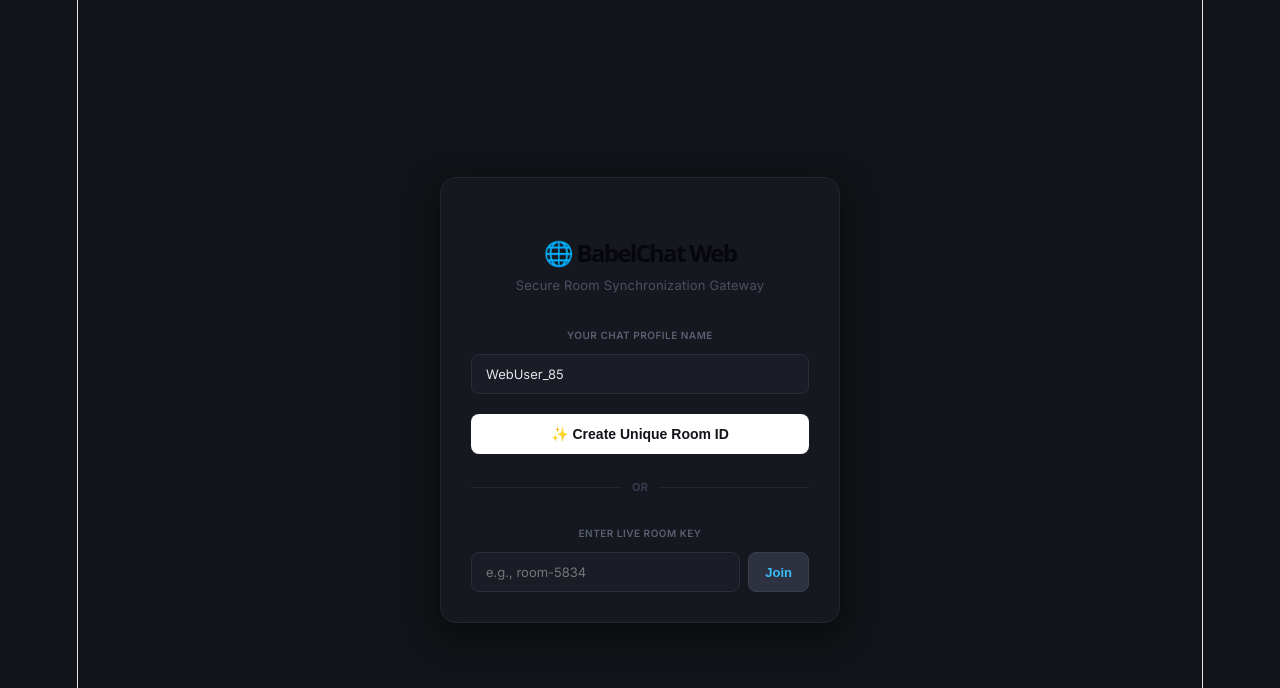
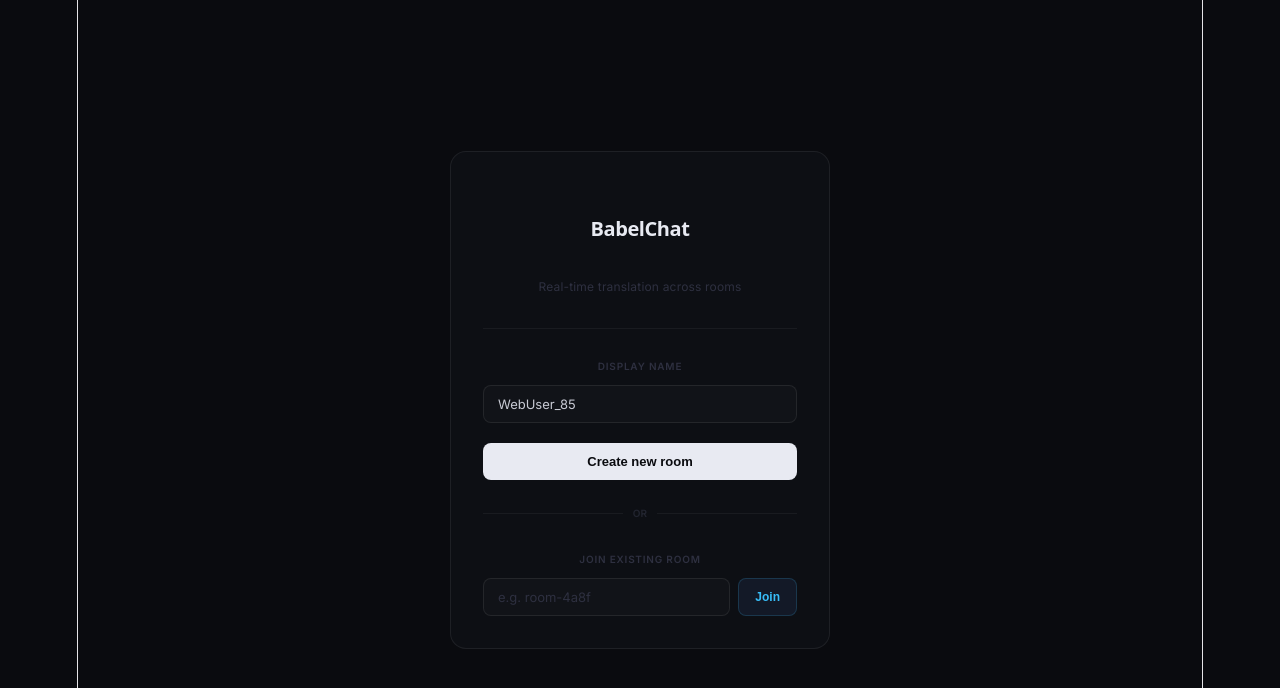
Before and after one commit to Jishnu-shukla/Task-schedular, a React app in the folder frontend/: page / in a window 1280 px wide. Shown: the top 688 px of the page. Built offline with nearby package versions, Linux system fonts and the light colour scheme; the HTML template or start-up script is replaced by a standard one.

Commit message:
Updated UI

```diff
--- a/frontend/src/App.jsx
+++ b/frontend/src/App.jsx
@@ -1,6 +1,5 @@
 import React, { useState, useEffect, useRef } from 'react';
 
-// Make sure this points to your live Render backend URL!
 const BACKEND_URL = 'https://task-schedular-qnt6.onrender.com/api/messages';
 
 const GlobalStyle = () => (
@@ -9,41 +8,51 @@ const GlobalStyle = () => (
     *, *::before, *::after { box-sizing: border-box; margin: 0; padding: 0; }
     html, body, #root {
       min-height: 100vh;
-      background: #111318;
-      color: #e2e4ea;
+      background: #0a0b0f;
+      color: #c8cad4;
       font-family: 'Inter', sans-serif;
+      -webkit-font-smoothing: antialiased;
     }
     input[type="text"], select {
-      background: #1a1d25;
-      border: 1px solid #2a2e3a;
-      color: #e2e4ea;
+      background: #111318;
+      border: 0.5px solid rgba(255,255,255,0.08);
+      color: #c8cad4;
       font-family: 'Inter', sans-serif;
       font-size: 13px;
-      padding: 11px 14px;
+      padding: 10px 14px;
       border-radius: 8px;
       width: 100%;
       outline: none;
+      transition: border-color 0.15s;
     }
+    input[type="text"]:focus, select:focus {
+      border-color: rgba(255,255,255,0.18);
+    }
+    input[type="text"]::placeholder { color: #2e3040; }
     select { cursor: pointer; }
-    @keyframes chatSlide {
-      from { opacity: 0; transform: translateY(10px); }
+    @keyframes slideUp {
+      from { opacity: 0; transform: translateY(6px); }
       to   { opacity: 1; transform: translateY(0); }
     }
   `}</style>
 );
 
+const FieldLabel = ({ children }) => (
+  <p style={{ fontSize: 10, color: '#2e3040', letterSpacing: '0.08em', fontWeight: 600, marginBottom: 6 }}>
+    {children}
+  </p>
+);
+
 export default function App() {
   const [messages, setMessages] = useState([]);
   const [username, setUsername] = useState('WebUser_' + Math.floor(Math.random() * 100));
-  const [room, setRoom] = useState(''); // Empty initially to show portal view
-  const [inputRoomId, setInputRoomId] = useState(''); // Tracks user typing a room code
+  const [room, setRoom] = useState('');
+  const [inputRoomId, setInputRoomId] = useState('');
   const [text, setText] = useState('');
   const [targetLanguage, setTargetLanguage] = useState('es');
   const [loading, setLoading] = useState(false);
-
   const chatEndRef = useRef(null);
 
-  // Updated to pass the current active room down to the backend query parameter strings
   const fetchMessages = async () => {
     if (!room) return;
     try {
@@ -57,7 +66,6 @@ export default function App() {
     chatEndRef.current?.scrollIntoView({ behavior: 'smooth' });
   }, [messages]);
 
-  // Sync loop triggers automatically whenever the active room selection updates
   useEffect(() => {
     fetchMessages();
     const id = setInterval(fetchMessages, 2000);
@@ -67,7 +75,6 @@ export default function App() {
   const handleSend = async (e) => {
     e.preventDefault();
     if (!text.trim()) return;
-
     setLoading(true);
     try {
       const res = await fetch(BACKEND_URL, {
@@ -77,66 +84,109 @@ export default function App() {
           username,
           originalText: text,
           targetLanguage,
-          room: room.trim().toLowerCase() // Attaches room parameter strings
+          room: room.trim().toLowerCase(),
         }),
       });
-      if (res.ok) {
-        setText('');
-        fetchMessages();
-      }
+      if (res.ok) { setText(''); fetchMessages(); }
     } catch {
-      alert("Could not reach chat server.");
+      alert('Could not reach chat server.');
     } finally {
       setLoading(false);
     }
   };
 
-  // Generates a dynamic random room hash identifier key string
   const handleCreateRoom = () => {
     const uniqueId = 'room-' + Math.random().toString(16).substring(2, 6);
     setRoom(uniqueId);
   };
 
-  // Drops player into input field parameter targets
   const handleJoinRoom = (e) => {
     e.preventDefault();
-    if (!inputRoomId.trim()) return alert("Please enter a Room ID!");
+    if (!inputRoomId.trim()) return alert('Please enter a Room ID.');
     setRoom(inputRoomId.trim().toLowerCase());
   };
 
-  // --- RENDERING BLOCK 1: GATEKEEPER ROOM LOBBY PORTAL CARD ---
+  /* ── PORTAL ─────────────────────────────────────────────── */
   if (!room) {
     return (
       <>
         <GlobalStyle />
-        <div style={{ display: 'flex', justifyContent: 'center', alignItems: 'center', minHeight: '100vh', padding: '20px' }}>
-          <div style={{ background: '#15181f', border: '1px solid #22262f', padding: '30px', borderRadius: '16px', width: '100%', maxWidth: '400px', boxShadow: '0 10px 30px rgba(0,0,0,0.5)' }}>
-            <h1 style={{ fontSize: '24px', fontWeight: 600, textAlign: 'center', marginBottom: '6px' }}>🌐 BabelChat Web</h1>
-            <p style={{ fontSize: '13px', color: '#4a5060', textAlign: 'center', marginBottom: '24px' }}>Secure Room Synchronization Gateway</p>
-
-            <div style={{ marginBottom: '20px' }}>
-              <label style={{ fontSize: '10px', color: '#5a6070', display: 'block', marginBottom: '6px', fontWeight: 600, letterSpacing: '0.05em' }}>YOUR CHAT PROFILE NAME</label>
-              <input type="text" value={username} onChange={e => setUsername(e.target.value)} placeholder="Username" />
+        <div style={{
+          display: 'flex', justifyContent: 'center', alignItems: 'center',
+          minHeight: '100vh', padding: 24,
+        }}>
+          <div style={{
+            background: '#0d0f14',
+            border: '0.5px solid rgba(255,255,255,0.07)',
+            borderRadius: 16,
+            padding: 32,
+            width: '100%', maxWidth: 380,
+          }}>
+            {/* Logo */}
+            <div style={{ textAlign: 'center', marginBottom: 28 }}>
+              <h1 style={{ fontSize: 20, fontWeight: 600, color: '#e8eaf2', letterSpacing: '-0.02em' }}>
+                BabelChat
+              </h1>
+              <p style={{ fontSize: 12, color: '#2e3040', marginTop: 4 }}>
+                Real-time translation across rooms
+              </p>
             </div>
 
-            <button onClick={handleCreateRoom} style={{ background: '#ffffff', color: '#111318', border: 'none', padding: '12px', borderRadius: '8px', width: '100%', fontWeight: 600, fontSize: '14px', cursor: 'pointer', marginBottom: '20px' }}>
-              ✨ Create Unique Room ID
+            {/* Divider */}
+            <div style={{ height: '0.5px', background: 'rgba(255,255,255,0.05)', marginBottom: 24 }} />
+
+            {/* Username */}
+            <FieldLabel>DISPLAY NAME</FieldLabel>
+            <input
+              type="text"
+              value={username}
+              onChange={e => setUsername(e.target.value)}
+              placeholder="Your name"
+              style={{ marginBottom: 20 }}
+            />
+
+            {/* Create */}
+            <button
+              onClick={handleCreateRoom}
+              style={{
+                background: '#e8eaf2', color: '#0a0b0f', border: 'none',
+                padding: '11px 0', borderRadius: 8, width: '100%',
+                fontWeight: 600, fontSize: 13, cursor: 'pointer',
+                marginBottom: 20,
+              }}
+            >
+              Create new room
             </button>
 
-            <div style={{ display: 'flex', alignItems: 'center', marginBottom: '20px', gap: '10px' }}>
-              <div style={{ flex: 1, height: '1px', background: '#22262f' }} />
-              <span style={{ fontSize: '11px', color: '#3a3f50', fontWeight: 600 }}>OR</span>
-              <div style={{ flex: 1, height: '1px', background: '#22262f' }} />
+            {/* OR */}
+            <div style={{ display: 'flex', alignItems: 'center', gap: 10, marginBottom: 20 }}>
+              <div style={{ flex: 1, height: '0.5px', background: 'rgba(255,255,255,0.05)' }} />
+              <span style={{ fontSize: 10, color: '#222530', fontWeight: 600 }}>OR</span>
+              <div style={{ flex: 1, height: '0.5px', background: 'rgba(255,255,255,0.05)' }} />
             </div>
 
-            <form onSubmit={handleJoinRoom}>
-              <label style={{ fontSize: '10px', color: '#5a6070', display: 'block', marginBottom: '6px', fontWeight: 600, letterSpacing: '0.05em' }}>ENTER LIVE ROOM KEY</label>
-              <div style={{ display: 'flex', gap: '8px' }}>
-                <input type="text" placeholder="e.g., room-5834" value={inputRoomId} onChange={e => setInputRoomId(e.target.value)} />
-                <button type="submit" style={{ background: '#2e3240', border: '1px solid #3a3f50', color: '#38bdf8', borderRadius: '8px', padding: '0 16px', fontWeight: 600, fontSize: '13px', cursor: 'pointer' }}>
-                  Join
-                </button>
-              </div>
+            {/* Join */}
+            <FieldLabel>JOIN EXISTING ROOM</FieldLabel>
+            <form onSubmit={handleJoinRoom} style={{ display: 'flex', gap: 8 }}>
+              <input
+                type="text"
+                placeholder="e.g. room-4a8f"
+                value={inputRoomId}
+                onChange={e => setInputRoomId(e.target.value)}
+                style={{ flex: 1 }}
+              />
+              <button
+                type="submit"
+                style={{
+                  background: '#131927',
+                  border: '0.5px solid rgba(56,189,248,0.18)',
+                  color: '#38bdf8', borderRadius: 8,
+                  padding: '0 16px', fontWeight: 600,
+                  fontSize: 12, cursor: 'pointer', whiteSpace: 'nowrap',
+                }}
+              >
+                Join
+              </button>
             </form>
           </div>
         </div>
@@ -144,47 +194,86 @@ export default function App() {
     );
   }
 
-  // --- RENDERING BLOCK 2: SECURED CHAT INTERFACE HUB WINDOW ---
+  /* ── CHAT ────────────────────────────────────────────────── */
   return (
     <>
       <GlobalStyle />
-      <div style={{ maxWidth: 600, margin: '0 auto', padding: '30px 20px', display: 'flex', flexDirection: 'column', height: '100vh' }}>
+      <div style={{
+        maxWidth: 600, margin: '0 auto', padding: '24px 20px',
+        display: 'flex', flexDirection: 'column', height: '100vh',
+      }}>
 
-        {/* Dynamic Header Room Indicators */}
-        <div style={{ display: 'flex', justifyContent: 'space-between', alignItems: 'center', marginBottom: 20, background: '#111318' }}>
+        {/* Header */}
+        <div style={{
+          display: 'flex', justifyContent: 'space-between', alignItems: 'center',
+          marginBottom: 16,
+          background: '#0d0f14',
+          border: '0.5px solid rgba(255,255,255,0.06)',
+          borderRadius: 12, padding: '12px 16px',
+        }}>
           <div>
-            <h1 style={{ fontSize: 20, fontWeight: 600, letterSpacing: '-0.02em', color: '#38bdf8' }}>🔑 Active Room: {room}</h1>
-            <p style={{ fontSize: 12, color: '#4a5060', marginTop: 2 }}>Connected Identity: <strong>{username}</strong></p>
+            <div style={{ display: 'flex', alignItems: 'center', gap: 7 }}>
+              <div style={{ width: 7, height: 7, borderRadius: '50%', background: '#22c55e' }} />
+              <span style={{ fontSize: 13, fontWeight: 600, color: '#38bdf8', letterSpacing: '-0.01em' }}>
+                {room}
+              </span>
+            </div>
+            <p style={{ fontSize: 11, color: '#2e3040', marginTop: 2 }}>{username}</p>
           </div>
-          <button onClick={() => { setRoom(''); setMessages([]); setInputRoomId(''); }} style={{ background: '#22161a', color: '#ef4444', border: '1px solid #3d1d24', borderRadius: '8px', padding: '8px 14px', fontSize: '12px', fontWeight: 600, cursor: 'pointer' }}>
-            Exit Room
+          <button
+            onClick={() => { setRoom(''); setMessages([]); setInputRoomId(''); }}
+            style={{
+              background: 'rgba(239,68,68,0.08)',
+              color: '#ef4444',
+              border: '0.5px solid rgba(239,68,68,0.15)',
+              borderRadius: 7, padding: '6px 12px',
+              fontSize: 11, fontWeight: 600, cursor: 'pointer',
+            }}
+          >
+            Exit room
           </button>
         </div>
 
-        {/* Config Engine Selectors Row */}
-        <div style={{ background: '#15181f', border: '1px solid #22262f', padding: '12px', borderRadius: 10, marginBottom: 20 }}>
-          <label style={{ fontSize: 10, color: '#5a6070', display: 'block', marginBottom: 5, fontWeight: 600 }}>TRANSLATE MY OUTGOING TEXT INTO</label>
+        {/* Language selector */}
+        <div style={{
+          background: '#0d0f14',
+          border: '0.5px solid rgba(255,255,255,0.06)',
+          borderRadius: 10, padding: '10px 12px',
+          marginBottom: 14,
+        }}>
+          <FieldLabel>TRANSLATE MY MESSAGES INTO</FieldLabel>
           <select value={targetLanguage} onChange={e => setTargetLanguage(e.target.value)}>
-            <option value="es">Spanish (Español)</option>
-            <option value="gu">Gujarati (ગુજરાતી)</option>
-            <option value="hi">Hindi (हिंदी)</option>
-            <option value="fr">French (Français)</option>
-            <option value="de">German (Deutsch)</option>
-            <option value="ja">Japanese (日本語)</option>
-            <option value="it">Italian (Italiano)</option>
+            <option value="es">Spanish</option>
+            <option value="gu">Gujarati</option>
+            <option value="hi">Hindi</option>
+            <option value="fr">French</option>
+            <option value="de">German</option>
+            <option value="ja">Japanese</option>
+            <option value="it">Italian</option>
             <option value="zh-cn">Chinese (Simplified)</option>
-            <option value="ar">Arabic (العربية)</option>
-            <option value="ko">Korean (한국어)</option>
-            <option value="ru">Russian (Русский)</option>
-            <option value="pt">Portuguese (Português)</option>
+            <option value="ar">Arabic</option>
+            <option value="ko">Korean</option>
+            <option value="ru">Russian</option>
+            <option value="pt">Portuguese</option>
           </select>
         </div>
 
-        {/* Dynamic Chat Message Logs Stream */}
-        <div style={{ flex: 1, background: '#15181f', border: '1px solid #22262f', borderRadius: 14, padding: '20px', overflowY: 'auto', display: 'flex', flexDirection: 'column', gap: 12, marginBottom: 20 }}>
+        {/* Messages */}
+        <div style={{
+          flex: 1,
+          background: '#0d0f14',
+          border: '0.5px solid rgba(255,255,255,0.06)',
+          borderRadius: 12, padding: '16px',
+          overflowY: 'auto',
+          display: 'flex', flexDirection: 'column', gap: 10,
+          marginBottom: 14,
+        }}>
           {messages.length === 0 ? (
-            <div style={{ margin: 'auto', color: '#3a3f50', fontSize: 13, textAlign: 'center' }}>
-              Room "{room}" is empty.<br />Enter this exact key in your phone to synchronize.
+            <div style={{ margin: 'auto', textAlign: 'center' }}>
+              <p style={{ fontSize: 13, color: '#1e2230' }}>Room is empty</p>
+              <p style={{ fontSize: 11, color: '#181c28', marginTop: 4 }}>
+                Share the room ID <span style={{ color: '#38bdf8' }}>{room}</span> to invite others
+              </p>
             </div>
           ) : (
             messages.map((msg) => {
@@ -192,17 +281,29 @@ export default function App() {
               return (
                 <div key={msg.id} style={{
                   alignSelf: isMe ? 'flex-end' : 'flex-start',
-                  maxWidth: '80%',
-                  background: isMe ? '#1e2433' : '#161920', // Matched mobile color bubbles
-                  border: `1px solid ${isMe ? '#2a3247' : '#22262f'}`,
-                  borderRadius: 12,
-                  padding: '12px 16px',
-                  animation: 'chatSlide 0.2s ease both'
+                  maxWidth: '78%',
+                  animation: 'slideUp 0.18s ease both',
                 }}>
-                  <div style={{ display: 'flex', justifyContent: 'space-between', gap: 20, marginBottom: 4 }}>
-                    <span style={{ fontSize: 11, fontWeight: 600, color: isMe ? '#8a909f' : '#5a6070' }}>{isMe ? 'You' : msg.username}</span>
+                  <p style={{
+                    fontSize: 10, fontWeight: 600, letterSpacing: '0.05em',
+                    color: isMe ? '#2a3040' : '#1e2530',
+                    marginBottom: 4,
+                    textAlign: isMe ? 'right' : 'left',
+                  }}>
+                    {isMe ? 'YOU' : msg.username}
+                  </p>
+                  <div style={{
+                    background: isMe ? '#131927' : '#111318',
+                    border: `0.5px solid ${isMe ? 'rgba(56,189,248,0.12)' : 'rgba(255,255,255,0.05)'}`,
+                    borderRadius: 12,
+                    borderTopRightRadius: isMe ? 3 : 12,
+                    borderTopLeftRadius: isMe ? 12 : 3,
+                    padding: '10px 14px',
+                  }}>
+                    <p style={{ fontSize: 15, color: '#e0e2ec', lineHeight: 1.5 }}>
+                      {msg.translatedText}
+                    </p>
                   </div>
-                  <p style={{ fontSize: 16, fontWeight: 500, color: '#ffffff', lineHeight: '1.4' }}>{msg.translatedText}</p>
                 </div>
               );
             })
@@ -210,17 +311,30 @@ export default function App() {
           <div ref={chatEndRef} />
         </div>
 
-        {/* Input Sender Core Form Bar */}
+        {/* Input */}
         <form onSubmit={handleSend} style={{ display: 'flex', gap: 10 }}>
           <input
             type="text"
             value={text}
             onChange={e => setText(e.target.value)}
-            placeholder={`Message #${room}...`}
+            placeholder={`Message ${room}...`}
             autoComplete="off"
+            style={{ flex: 1 }}
           />
-          <button type="submit" disabled={loading} style={{ background: '#e2e4ea', color: '#111318', border: 'none', borderRadius: '8px', padding: '0 24px', fontSize: 13, fontWeight: 600, cursor: 'pointer' }}>
-            {loading ? '...' : 'Send'}
+          <button
+            type="submit"
+            disabled={loading}
+            style={{
+              background: loading ? '#1a1d24' : '#e8eaf2',
+              color: loading ? '#2e3040' : '#0a0b0f',
+              border: 'none', borderRadius: 8,
+              padding: '0 20px', fontSize: 13,
+              fontWeight: 600, cursor: loading ? 'default' : 'pointer',
+              transition: 'background 0.15s',
+              whiteSpace: 'nowrap',
+            }}
+          >
+            {loading ? '···' : 'Send'}
           </button>
         </form>
 
```
